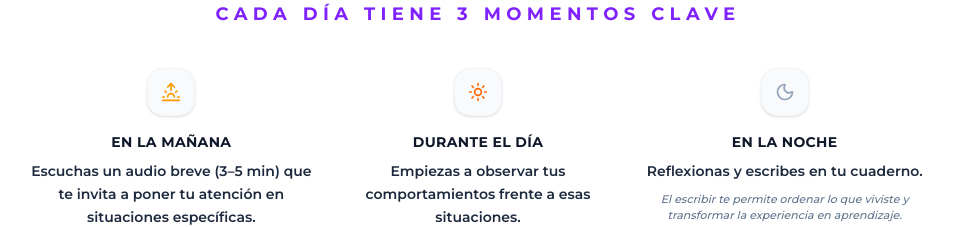
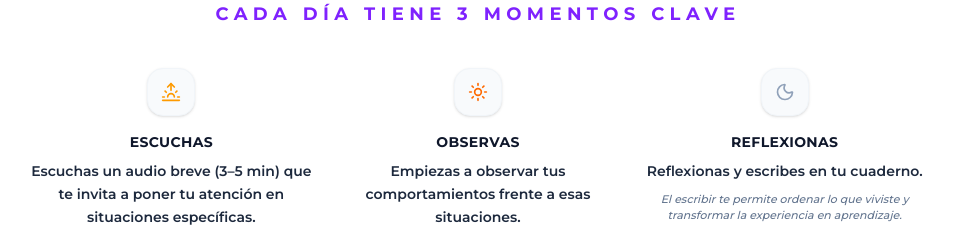
Before and after one commit to cursossolange/despierta-72h, a React (Vite) app: page / in a window 1280 px wide. Shown: the part 3340-3567 px from the top of the page, without its empty margins (162-1115 px from the left). Built offline with nearby package versions, Linux system fonts and the light colour scheme; no server answers.

Commit message:
Update LandingPage.tsx

```diff
--- a/src/components/LandingPage.tsx
+++ b/src/components/LandingPage.tsx
@@ -389,19 +389,19 @@ Un espacio simple para parar, observar y elegir con más conciencia.
             <div className="grid md:grid-cols-3 gap-8 md:gap-6">
               {[
                 {
-                  time: "En la mañana",
+                  time: "ESCUCHAS",
                   desc: "Escuchas un audio breve (3–5 min) que te invita a poner tu atención en situaciones específicas.",
                   sub: "No lo analizas. Solo observas.",
                   icon: <Sunrise className="w-5 h-5 text-amber-500" />
                 },
                 {
-                  time: "Durante el día",
+                  time: "OBSERVAS",
                   desc: "Empiezas a observar tus comportamientos frente a esas situaciones.",
                   sub: "Cuándo aparecen, qué los gatilla y cómo reaccionas.",
                   icon: <Sun className="w-5 h-5 text-orange-500" />
                 },
                 {
-                  time: "En la noche",
+                  time: "REFLEXIONAS",
                   desc: "Reflexionas y escribes en tu cuaderno.",
                   sub: "El escribir te permite ordenar lo que viviste y transformar la experiencia en aprendizaje.",
                   icon: <Moon className="w-5 h-5 text-slate-400" />
```
